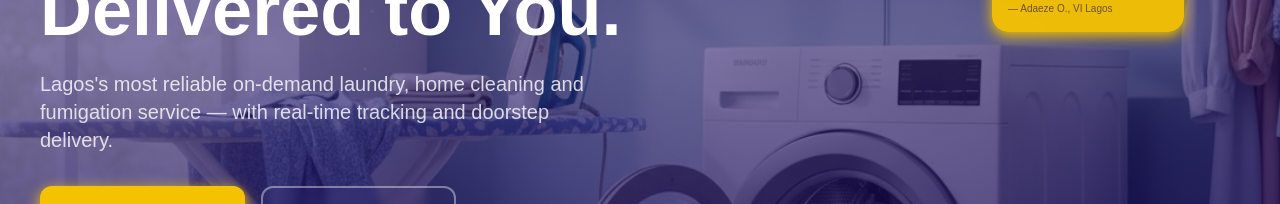
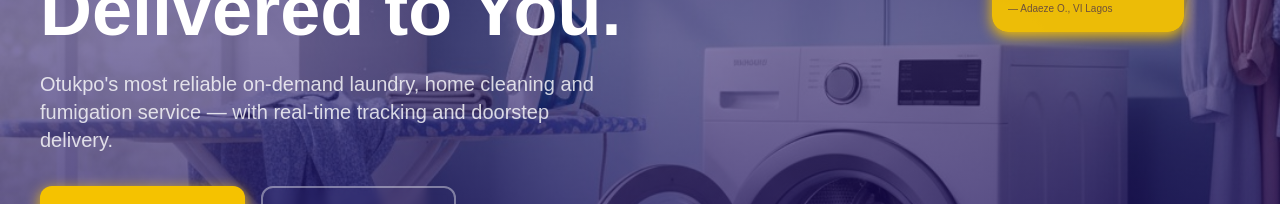
Before and after one commit to cyber-gentle/sparkle247, a Next.js app: page /homepage in a window 1280 px wide. Shown: the part 356-560 px from the top of the page. Built offline with nearby package versions, Linux system fonts and the light colour scheme.

Commit message:
Manual code change

```diff
--- a/src/app/homepage/components/HeroSection.tsx
+++ b/src/app/homepage/components/HeroSection.tsx
@@ -87,7 +87,7 @@ export default function HeroSection() {
           </h1>
 
           <p className="text-lg md:text-xl text-white/80 leading-relaxed mb-8 max-w-xl">
-            Lagos&apos;s most reliable on-demand laundry, home cleaning and fumigation service — with real-time tracking and doorstep delivery.
+            Otukpo&apos;s most reliable on-demand laundry, home cleaning and fumigation service — with real-time tracking and doorstep delivery.
           </p>
 
           {/* CTAs */}
```
